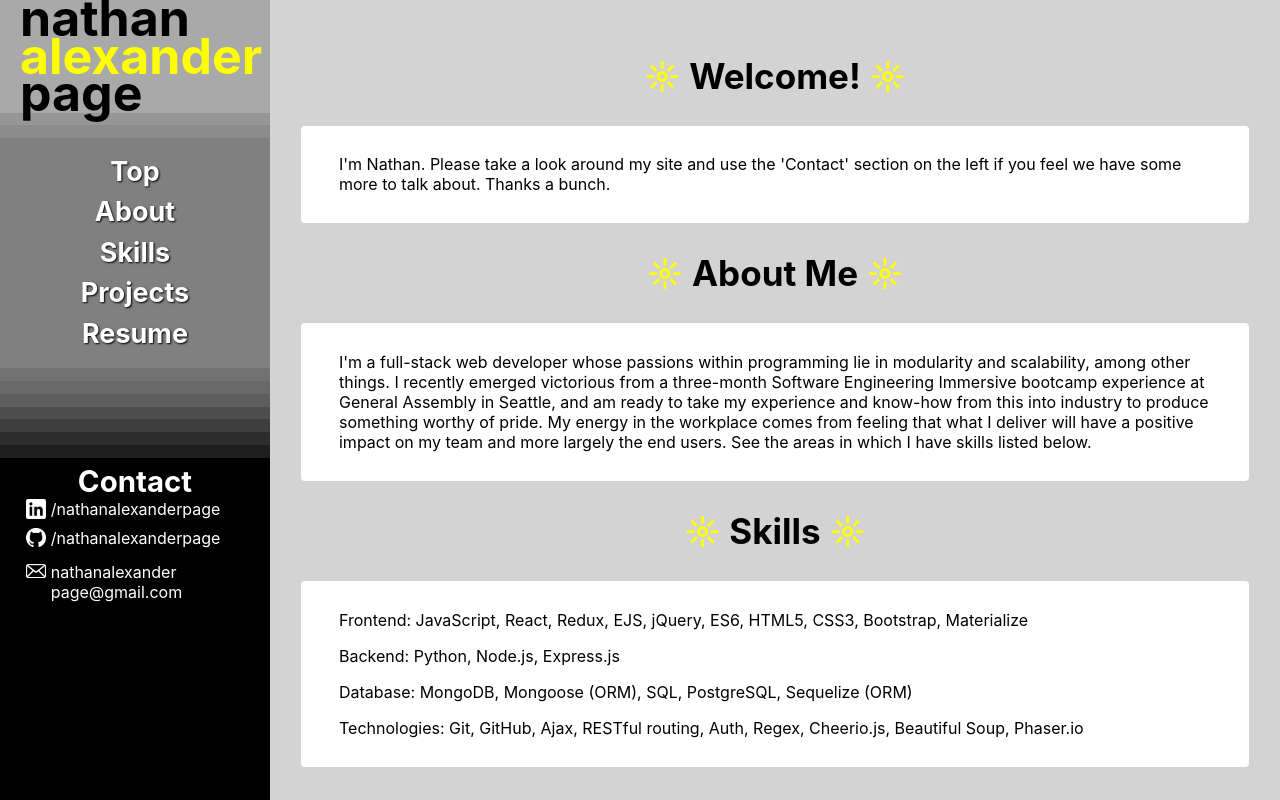
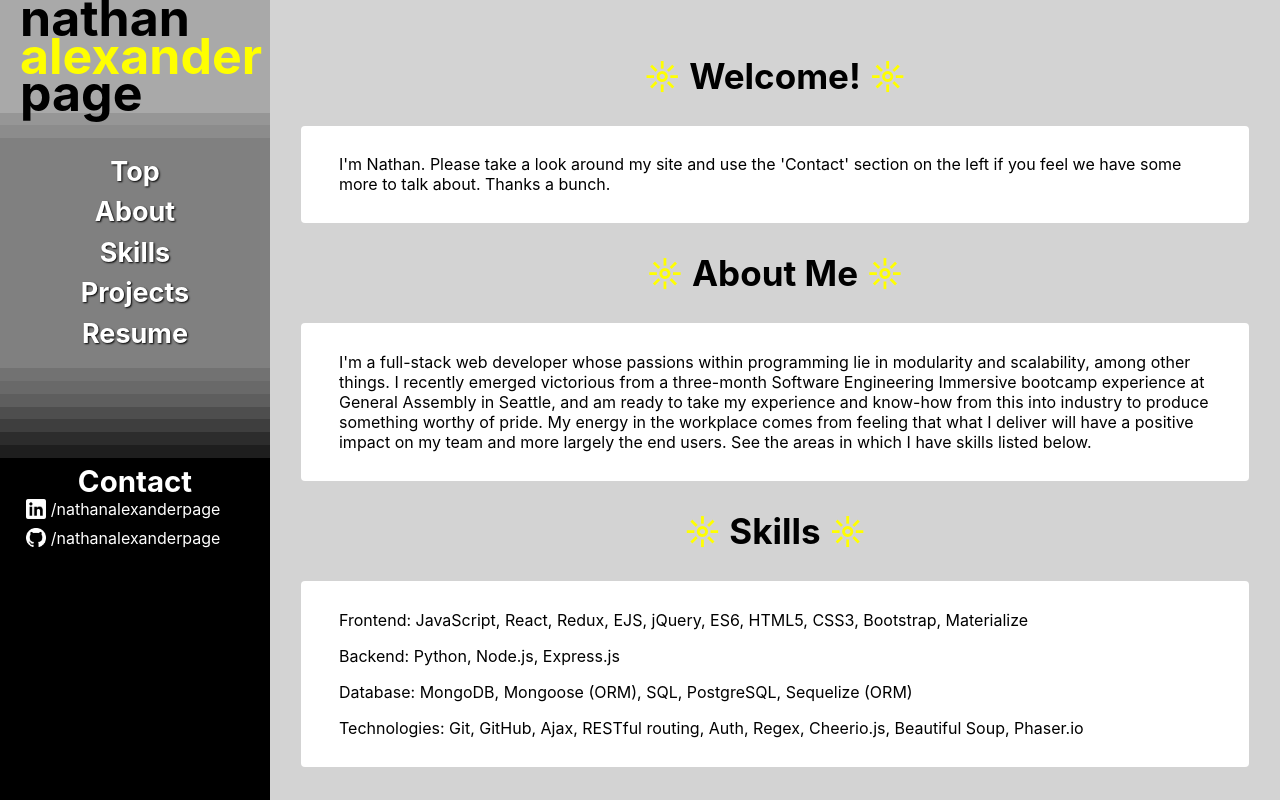
Before and after one commit to nathanalexanderpage/personal-website, a React (Create React App) app: page / in a window 1280 px wide. Shown: the top 800 px of the page. Built offline with nearby package versions, Linux system fonts and the light colour scheme.

Commit message:
oh so quiet

```diff
--- a/src/navigation/Nav.js
+++ b/src/navigation/Nav.js
@@ -121,32 +121,7 @@ function Nav() {
                 </div>
               </div>
             </div>
-            <div className="links-icon4">
-              <img src="/email-icon.png" className="contact-tile no-select" />
-            </div>
-            <div className="links-text4">
-              <div id="email" className="contact-text no-select">
-                <div className="contact-text">
-                  <div>
-                    nathan
-                  </div>
-                  <div>
-                    alexander
-                  </div>
-                </div>
-                <div className="contact-text">
-                  <div>
-                    page@
-                  </div>
-                  <div>
-                    gmail.com
-                  </div>
-                </div>
-              </div>
-            </div>
           </div>
-
-
         </div>
       </div>
     </div>
```
